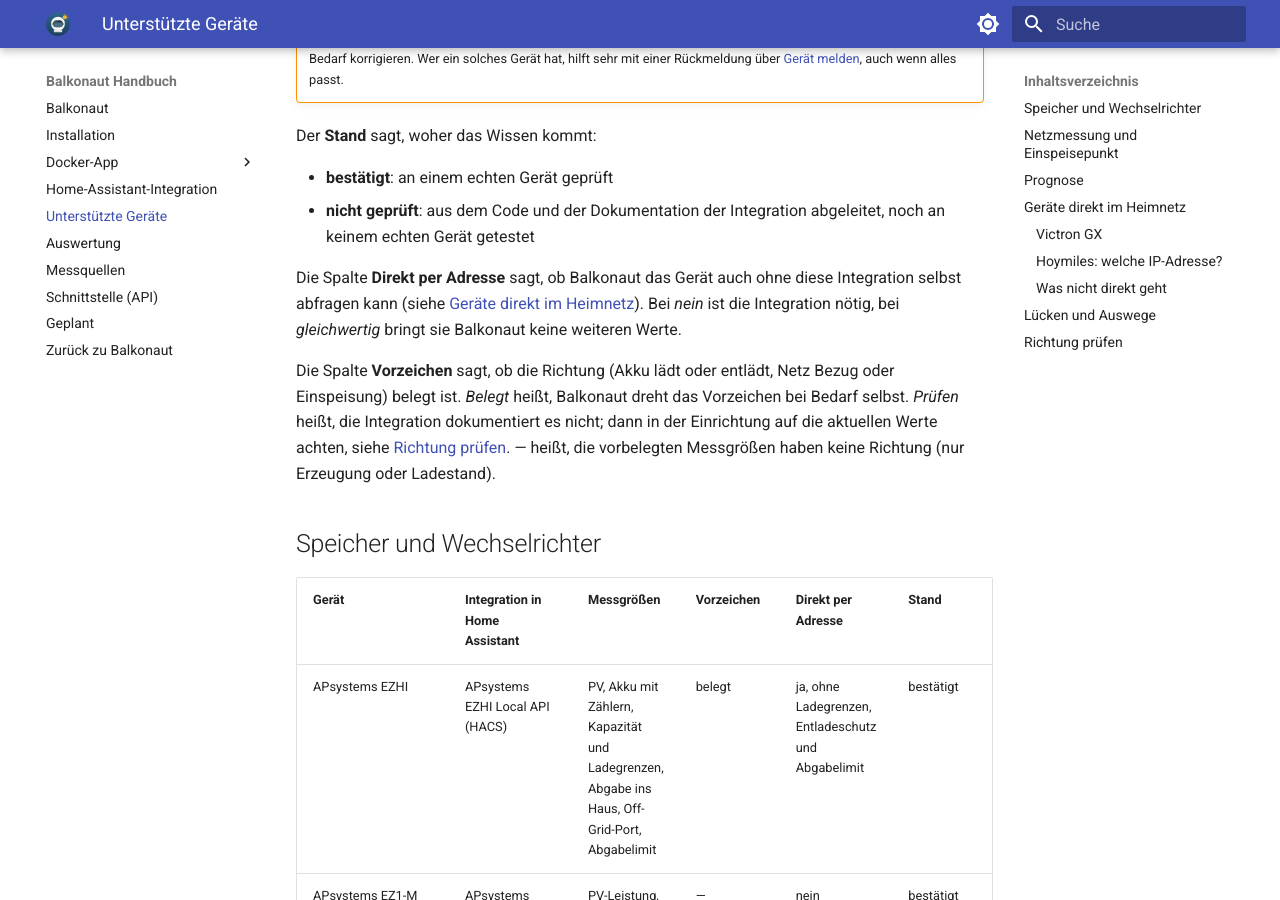
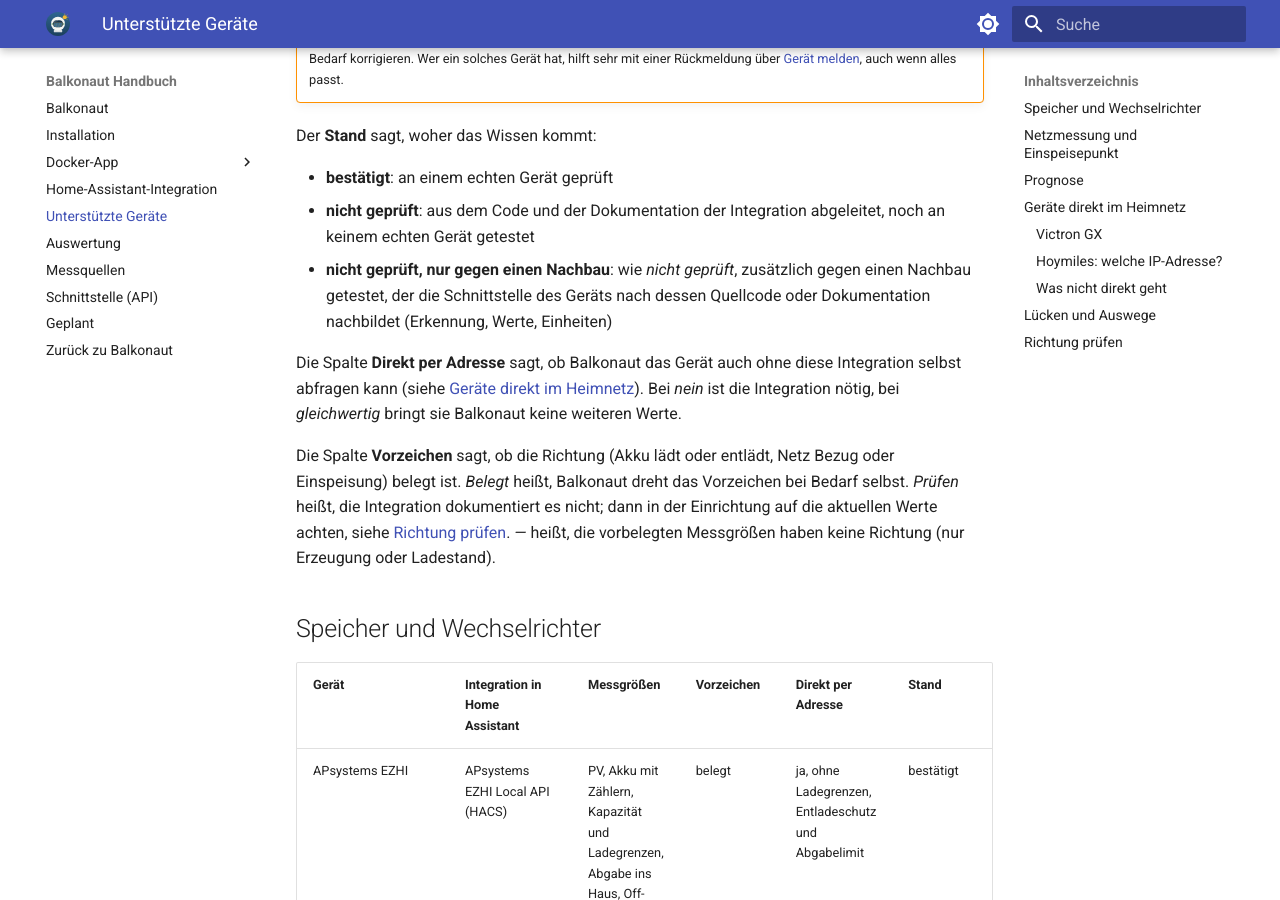
Before and after one commit to balkonaut/balkonaut, an MkDocs documentation site: the page built from docs/geraete.md, in a window 1280 px wide and 900 px high, scrolled down 339 px. Built offline with MkDocs 1.6.1 and Material for MkDocs 9.7.7, drawn with Linux system fonts in a browser that asks for light colours; some of the changed text lies outside the part shown.

Commit message:
Handbuch Geräte: Hoymiles über OpenDTU und AhoyDTU gegen einen Nachbau getestet, Stand in der Legende erklärt (#153)

```diff
--- a/docs/geraete.md
+++ b/docs/geraete.md
@@ -16,6 +16,8 @@
 - **bestätigt**: an einem echten Gerät geprüft
 - **nicht geprüft**: aus dem Code und der Dokumentation der Integration abgeleitet, noch an keinem echten Gerät
   getestet
+- **nicht geprüft, nur gegen einen Nachbau**: wie *nicht geprüft*, zusätzlich gegen einen Nachbau getestet, der die
+  Schnittstelle des Geräts nach dessen Quellcode oder Dokumentation nachbildet (Erkennung, Werte, Einheiten)
 
 Die Spalte **Direkt per Adresse** sagt, ob Balkonaut das Gerät auch ohne diese Integration selbst abfragen kann
 (siehe [Geräte direkt im Heimnetz](#gerate-direkt-im-heimnetz)). Bei *nein* ist die Integration nötig, bei
@@ -78,8 +80,8 @@
 | Shelly Pro 3EM und andere Shelly mit drei Phasen | Shelly | Netzleistung über alle Phasen | bestätigt (Pro 3EM) |
 | Shelly Plug (Gen2, Gen3) | Shelly | Abgabe ins Haus mit Zähler | bestätigt |
 | Shelly Pro EM, EM Gen3 (eine Phase je Kanal) | Shelly | Netzleistung am ersten Kanal | nicht geprüft |
-| Hoymiles über OpenDTU | OpenDTU | Erzeugung und Abgabe aller Wechselrichter zusammen, mit Zähler | nicht geprüft |
-| Hoymiles über AhoyDTU | AhoyDTU | Erzeugung und Abgabe aller Wechselrichter zusammen, ohne Zähler | nicht geprüft |
+| Hoymiles über OpenDTU | OpenDTU | Erzeugung und Abgabe aller Wechselrichter zusammen, mit Zähler | nicht geprüft, nur gegen einen Nachbau |
+| Hoymiles über AhoyDTU | AhoyDTU | Erzeugung und Abgabe aller Wechselrichter zusammen, ohne Zähler | nicht geprüft, nur gegen einen Nachbau |
 | Victron GX (Cerbo GX, Venus GX, Ekrano GX) | GX (am GX unter *Einstellungen → Dienste* MQTT oder Modbus TCP einschalten) | PV am Laderegler, AC-gekoppelte PV als zusätzlicher Wechselrichter, Akku mit Ladestand, Netz über alle Phasen, Abgabe ins Haus, ohne Zähler | nicht geprüft, nur gegen einen Nachbau |
 
 ### Victron GX
```
Also changed, not shown: 1 other file.
